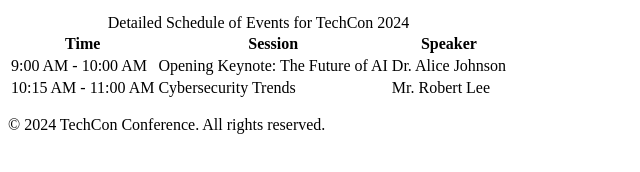
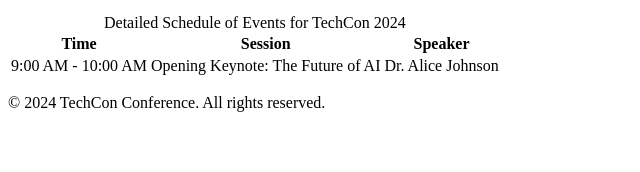
Before and after one commit to selamawit14670/TechCon_HTML, a plain HTML site: page techcon_website/schedule.html in a window 1280 px wide. Shown: the part 154-326 px from the top of the page, without its empty margins (0-640 px from the left). Drawn offline with Linux system fonts and the light colour scheme.

Commit message:
Update schedule.html

```diff
--- a/techcon_website/schedule.html
+++ b/techcon_website/schedule.html
@@ -5,7 +5,6 @@
   <title>Schedule for TechCon 2024</title>
 </head>
 <body>
-  <!-- Header -->
   <header>
     <h1>Schedule for TechCon 2024</h1>
     <nav>
@@ -17,8 +16,6 @@
       </ul>
     </nav>
   </header>
-
-  <!-- Main content -->
   <main>
     <table>
       <caption>Detailed Schedule of Events for TechCon 2024</caption>
@@ -35,20 +32,9 @@
           <td>Opening Keynote: The Future of AI</td>
           <td>Dr. Alice Johnson</td>
         </tr>
-        <tr>
-          <td>10:15 AM - 11:00 AM</td>
-          <td>Cybersecurity Trends</td>
-          <td>Mr. Robert Lee</td>
-        </tr>
-        <!-- Add more rows as needed -->
       </tbody>
     </table>
   </main>
-
-  <!-- Footer: Must exactly match homepage footer -->
- <footer>
-  <p>© 2024 TechCon Conference. All rights reserved.</p>
-</footer>
-
+  <footer><p>© 2024 TechCon Conference. All rights reserved.</p></footer>
 </body>
 </html>
```
